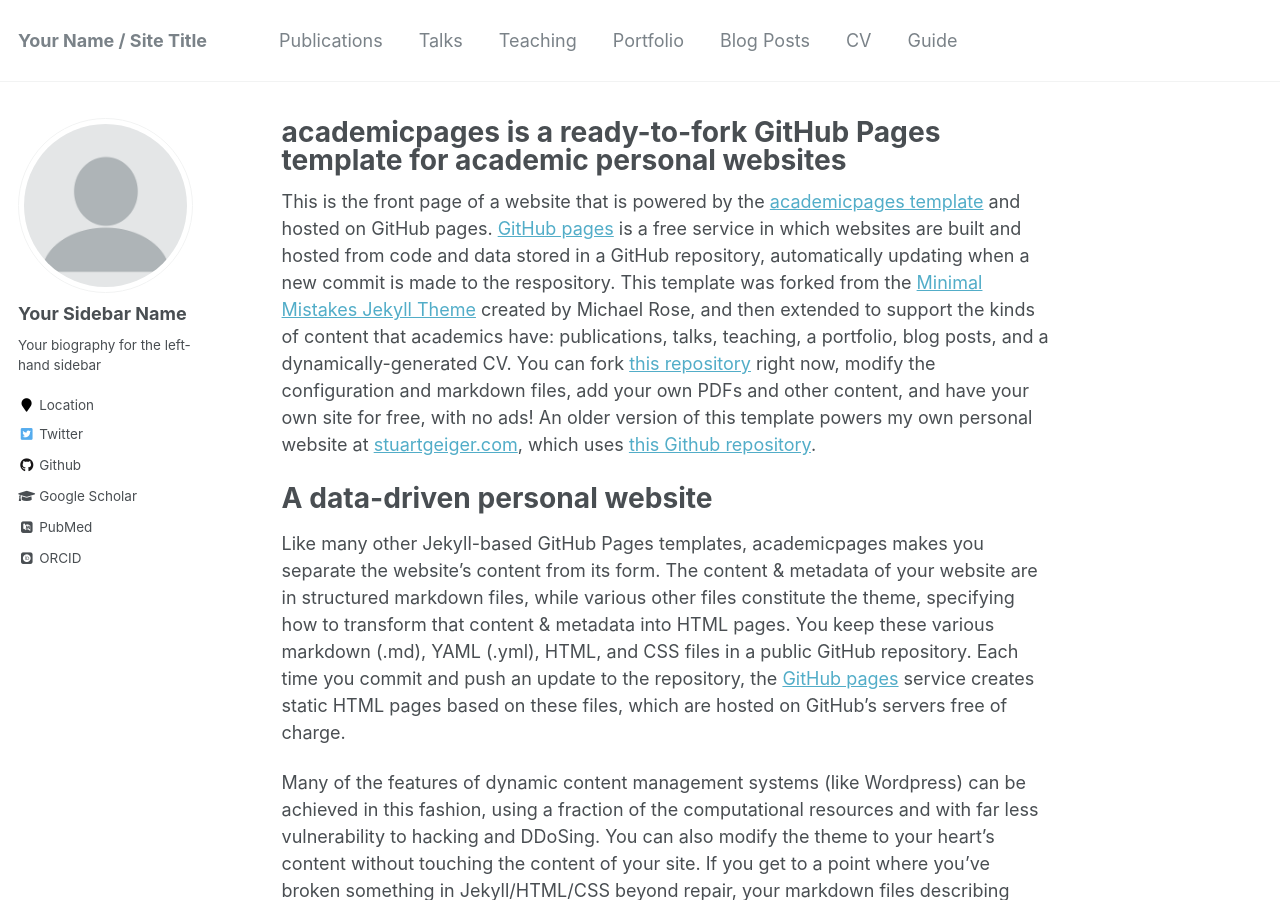
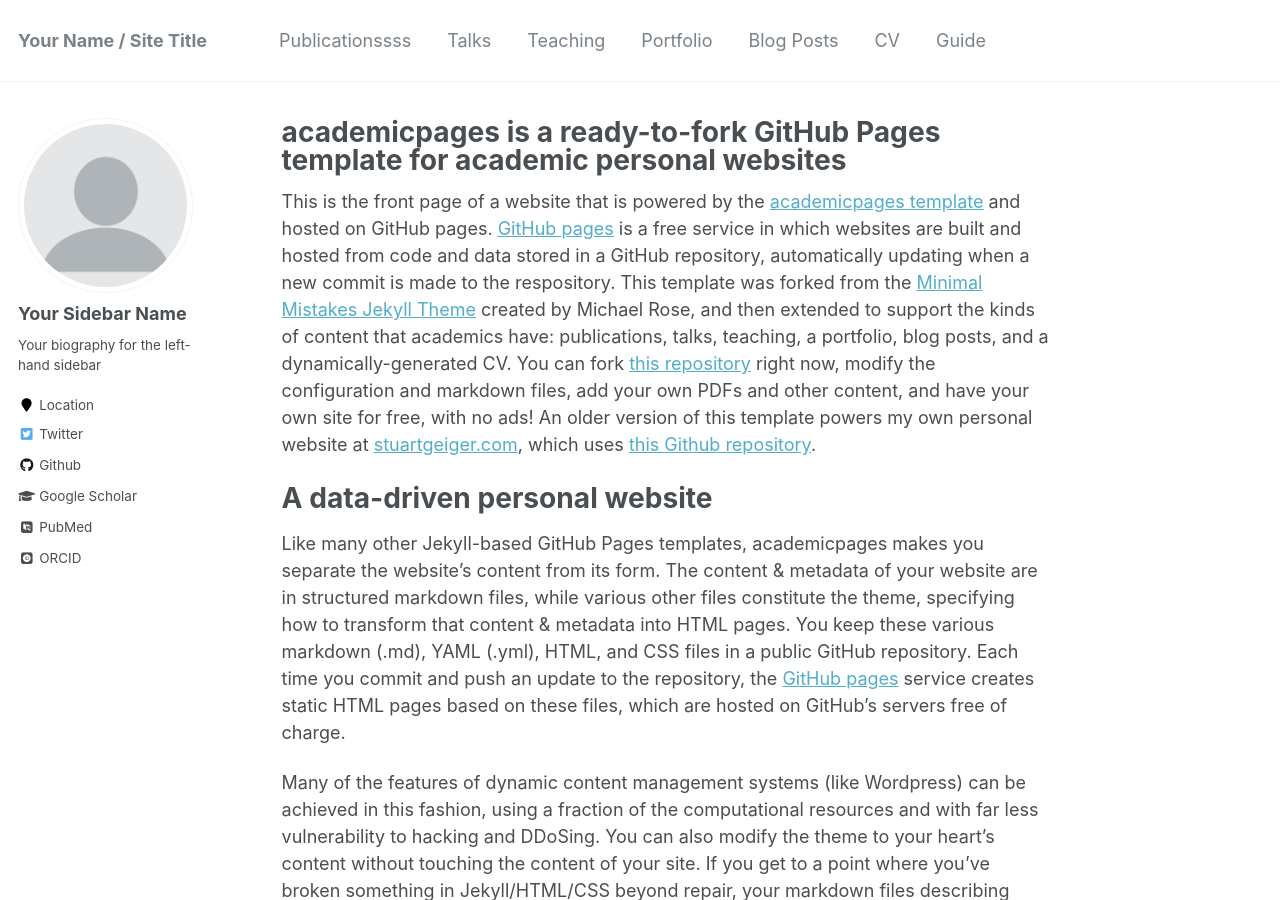
Before and after one commit to alirezarahimi1393/Ariana-Education-Center, a Jekyll site: the page built from _pages/about.md, in a window 1280 px wide and 900 px high. Built offline with Jekyll 4.4.1, drawn with Linux system fonts in a browser that asks for light colours; some web fonts are replaced.

Commit message:
Update navigation.yml

```diff
--- a/_data/navigation.yml
+++ b/_data/navigation.yml
@@ -1,6 +1,6 @@
 # main links links
 main:
-  - title: "Publications"
+  - title: "Publicationssss"
     url: /publications/
 
   - title: "Talks"
```
